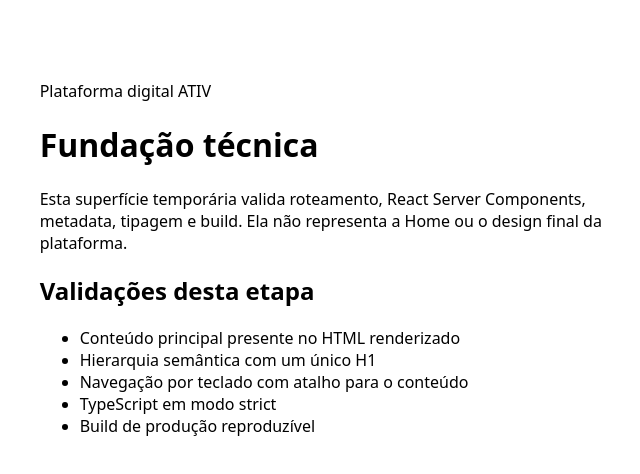
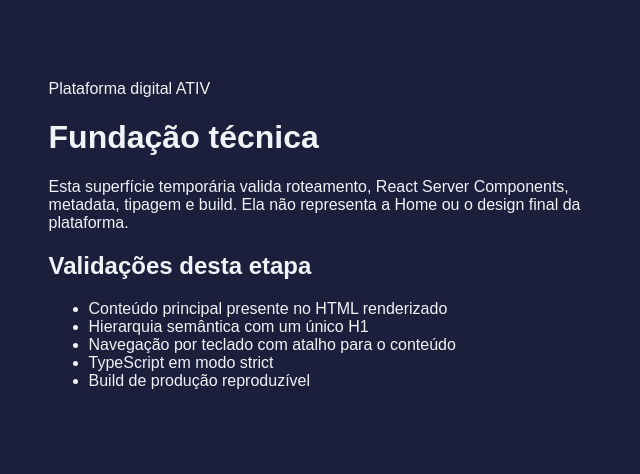
Before and after one commit to audiorobson/ATIV_SITES_01_ATIV, a Next.js app in the folder apps/web/: page / in a window 1280 px wide. Shown: the top 474 px of the page, without its empty margins (304-944 px from the left). Built offline with nearby package versions, Linux system fonts and the light colour scheme; no server answers.

Commit message:
feat: integrate ATIV UI foundations

```diff
--- a/apps/web/package.json
+++ b/apps/web/package.json
@@ -10,6 +10,7 @@
   },
   "dependencies": {
     "@ativ/seo": "workspace:*",
+    "@ativ/ui": "workspace:*",
     "next": "16.3.2",
     "react": "19.2.8",
     "react-dom": "19.2.8"
--- a/apps/web/src/app/layout.tsx
+++ b/apps/web/src/app/layout.tsx
@@ -1,4 +1,5 @@
 import { buildMetadata } from "@ativ/seo";
+import "@ativ/ui/styles.css";
 import type { ReactNode } from "react";
 
 import "./globals.css";
@@ -18,7 +19,7 @@ type RootLayoutProps = Readonly<{
 export default function RootLayout({ children }: RootLayoutProps) {
   return (
     <html lang="pt-BR">
-      <body>
+      <body className="ativ-escuro">
         <a className="skip-link" href="#conteudo-principal">
           Pular para o conteúdo
         </a>
--- a/package.json
+++ b/package.json
@@ -11,7 +11,7 @@
     "dev": "pnpm --filter @ativ/web dev",
     "lint": "eslint . --max-warnings=0",
     "typecheck": "pnpm -r --if-present typecheck",
-    "test": "vitest run",
+    "test": "vitest run && pnpm --filter @ativ/ui test",
     "build": "pnpm --filter @ativ/web build",
     "seo:check": "pnpm build && node scripts/seo-check.mjs",
     "build:hostgator": "pnpm build && node scripts/seo-check.mjs && node scripts/prepare-hostgator.mjs",
```
Also changed, not shown: 2 other files (tests, documents, lock files or other folders).
